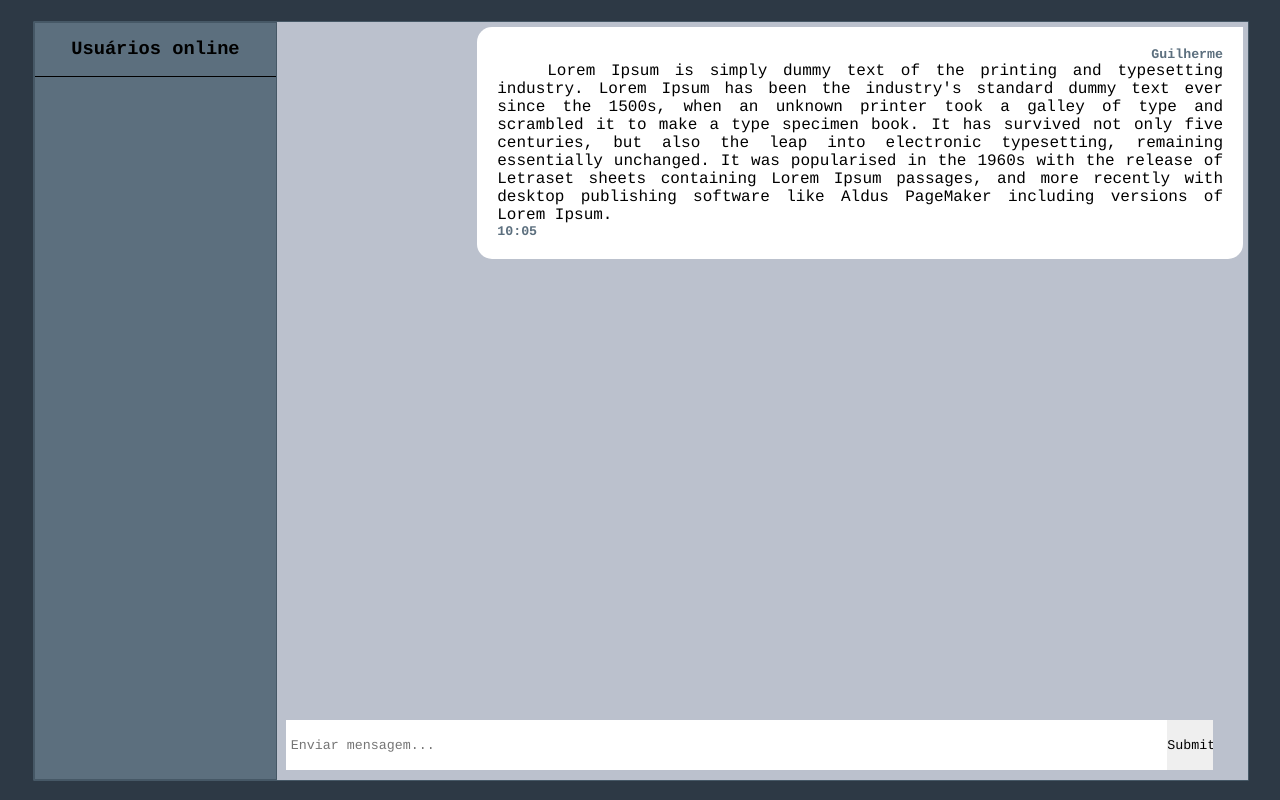
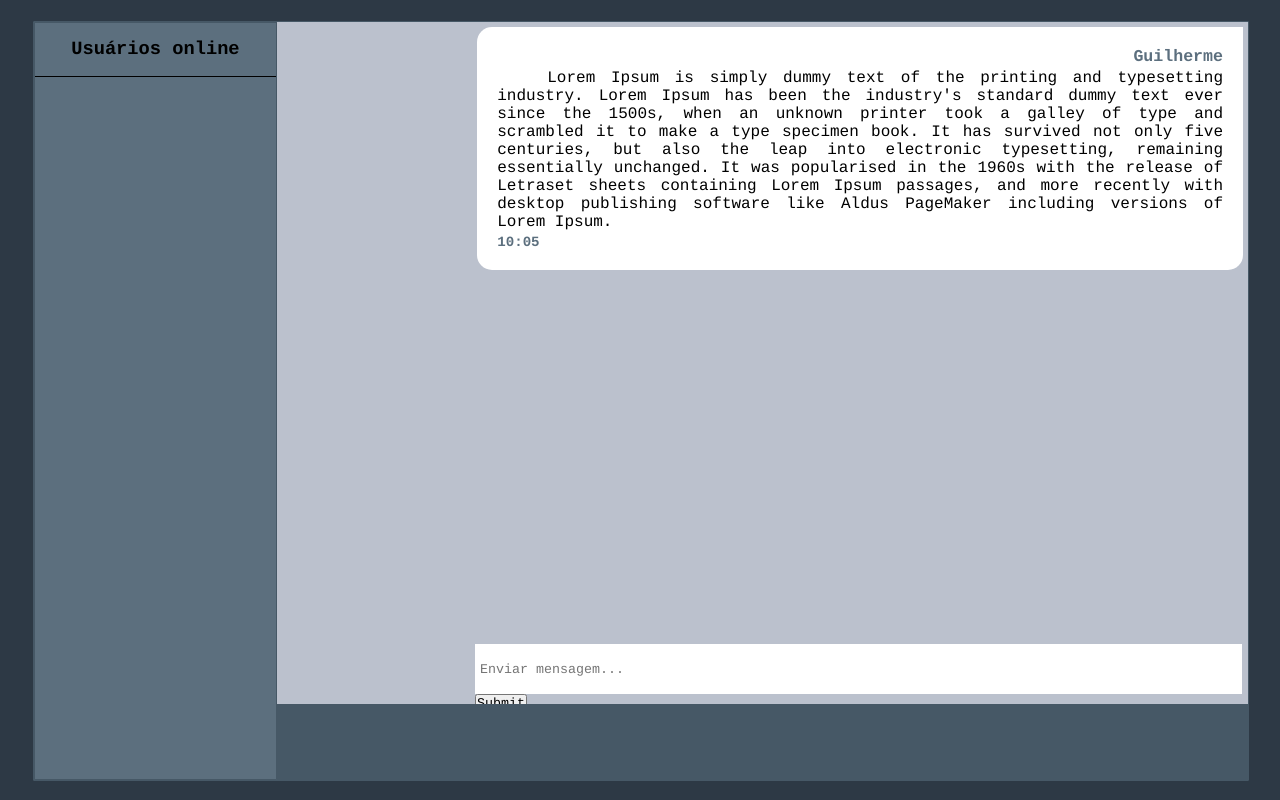
Before and after one commit to 1NxT/Flask-WebChat, a Flask app: page / in a window 1280 px wide. Run offline with Flask 2, Linux system fonts and the light colour scheme.

Commit message:
Edited css

```diff
--- a/static/css/index.css
+++ b/static/css/index.css
@@ -26,7 +26,22 @@
 textarea:focus, input:focus{
     outline: none;
 }
-
+::-webkit-scrollbar{
+width: 1px;
+height: 1px;
+}
+::-webkit-scrollbar-thumb{
+background: #000000;
+border-radius: 0px;
+}
+::-webkit-scrollbar-thumb:hover{
+background: #FFFFFF;
+}
+::-webkit-scrollbar-track{
+background: #BBC1CD;
+border-radius: 0px;
+box-shadow: inset 0px 0px 0px 0px #F0F0F0;
+}
 .clear{
     clear: both;
 }
@@ -59,7 +74,8 @@
     border: 1px;
     border-radius: 1px;
     border-style: solid;
-    border-color: rgba(70,88,102,255)
+    border-color: rgba(70,88,102,255);
+
 }
 
 .titulo h1{
@@ -71,13 +87,13 @@
 
 /**Parte do chat**/
 .chat{
-    height: 95%;
-    width: 95%;
+    height: 100%;
+
     left: 20%;
     top: 0px;
     height: auto;
     max-height: 500px;
-    min-height: 100% !important;
+    min-height: 90% !important;
     width: auto;
     min-width: 80% !important;
     position: absolute;
@@ -85,12 +101,13 @@
     padding-left: 9px;
     background-color: rgba(187,193,205,255);
     z-index: 1;
+    overflow-y: auto;
+
 }
 
 
 /**Caixa da mensagem**/
 .chat-mensagens{
-
     background-color: rgba(187,193,205,255);
     z-index: 1;
 }
@@ -113,6 +130,8 @@
     float: right;
     color: rgba(92,111,126,255);
     position: relative;
+    font-size: 20px;
+    margin-bottom: 3px;
 }
 
 .hora{
@@ -120,14 +139,18 @@
     color: rgba(92,111,126,255);
     position: relative;
     text-indent: 0px;
+    font-size: 17px;
+    margin-top: 3px;
 }
 
 /**Caixa dos botões/form**/
 
 .escrever{
     position: absolute;
-    width: 95%;
-    max-height: 50px;
+    width: 79%;
+    left: 20.4%;
+    height: auto;
+    max-height: 50px !important;
     bottom: 10px;
     background-color: white;
 }
@@ -141,11 +164,18 @@
     height: 50px;
 }
 
-.escrever input[type="submit"]{
+.botao {
     border: none;
     float: right;
     position: relative;
-    left: 5px;
+    display: block;
+    font-size: 20px;
+    text-transform: uppercase;
     width: 5%;
     height: 50px;
 }
+
+.fas fa-paper-plane{
+    z-index: 9999;
+
+}
```
